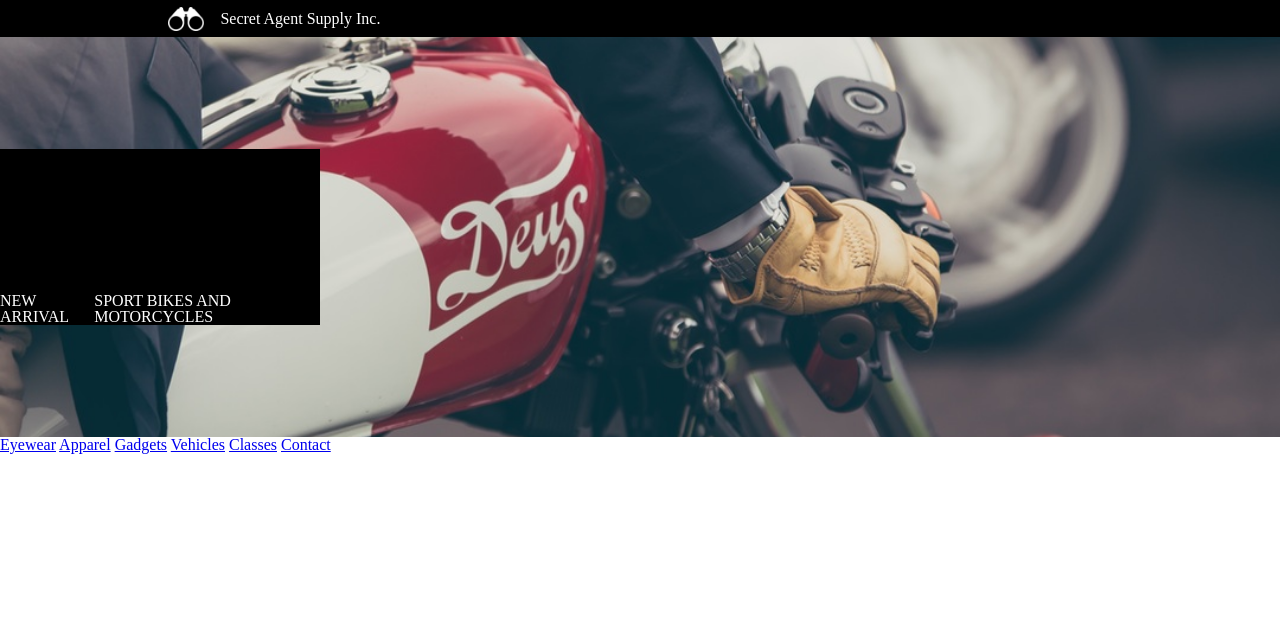
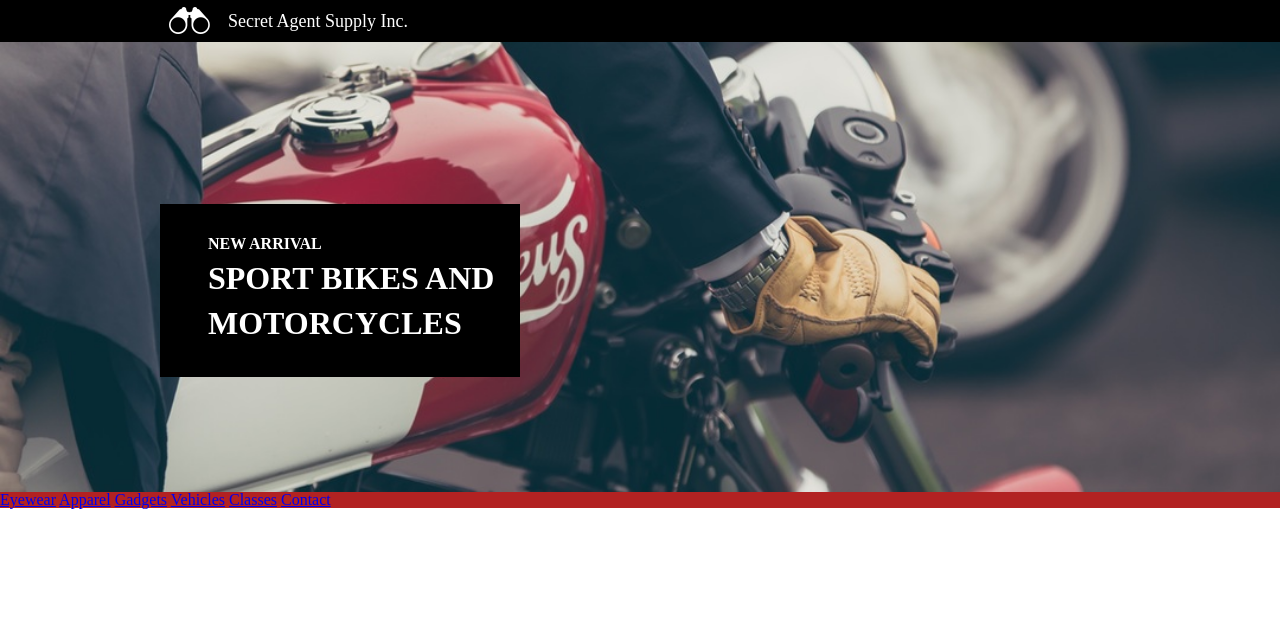
Before and after one commit to IlzeRa/secretagentsupply, a plain HTML site: page index.html in a window 1280 px wide. Drawn offline with Linux system fonts and the light colour scheme.

Commit message:
Add header

```diff
--- a/index.html
+++ b/index.html
@@ -11,18 +11,21 @@
       <!--Header-->
     <header>
         <div class="container">
-
-            <div class="logo site-container">
+          <div class="site-container">
+           <div class="logo">
              <img src="resources/images/logo.png"/><p><span class="text">Secret Agent Supply Inc.</span></p>
             </div>
+          </div>
+        </div>
 
-        </div>
        <div class="headline">
-         <div class="title site-container">
+         <div class="site-container position">
+          <div class="title">
             <h3>NEW ARRIVAL</h3>
             <h1>SPORT BIKES AND MOTORCYCLES</h1>
           </div>
         </div>
+      </div>
     </header>
 
     <nav>
--- a/resources/css/style.css
+++ b/resources/css/style.css
@@ -8,69 +8,93 @@ body{
   box-sizing: border-box;
 }
 
-h1{
-  font-size: 2rem;
-  font weight: bold;
-}
-
-h3,
-p{
-  font-size: 1rem;
-    }
+.site-container{
+      width: 960px;
+      margin: 0 auto;
+      height: auto;
+      display: flex;
+      justify-content: flex-start;
+      }
 
 /*Header*/
 header{
   width: 100%;
-  height: 27.32rem;
   display: flex;
   }
 
 .container{
   background-color: black;
   width: 100%;
-  height:2.32rem;
+  height:2.32em;
+  font-size: 18px;
   display: flex;
   justify-content: center;
  }
 
-.site-container{
-    width: 960px;
-    display: flex;
-    justify-content: flex-start;
-  }
-
 .logo{
   display: inline-flex;
   align-items: center;
+  padding: 0.66em 0.5em;
 }
 
 .logo img{
-  height:1.5rem;
+  height:1.5em;
   width: auto;
-  padding-left: 0.5rem;
-  padding-right: 1rem;
+  padding-right: 1em;
 }
 
 .text{
   height: 1rem;
   width: auto;
-  padding:0.66rem 0;
-}
+  }
 
 .headline{
   width: 100%;
-  height: 25rem;
+  font-size: 18px;
+  height: 25em;
   background-image: url("../images/moto.jpeg");
   background-repeat: no-repeat;
   background-position: center;
   background-size: cover;
   display: flex;
-  align-items: center;
+  align-items: flex-start;
+  justify-content: center;
+
 }
 
 .title{
- width: 20rem;
+ width: 20em;
  height: auto;
- padding-top: 9rem;
  background-color: black;
+ display: flex;
+ flex-direction: column;
+ justify-content: flex-start;
+
+ }
+
+.title h3{
+  padding:2em 0em 0.25em 3em;
+  font-weight: bold;
+  font-size: 1rem;
+  }
+
+  .title h1{
+    font-size: 2rem;
+    font-weight: bold;
+    padding-left: 1.5em;
+    padding-bottom: 1em;
+    line-height: 1.4;
+  }
+
+.position{
+ position: relative;
+ top: 9em;
 }
+
+/*Nav*/
+
+nav{
+  width: 100%;
+  height: auto;
+  background-color: firebrick;
+}
```
